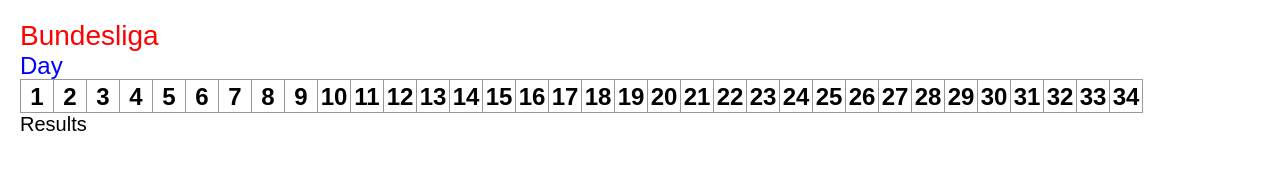
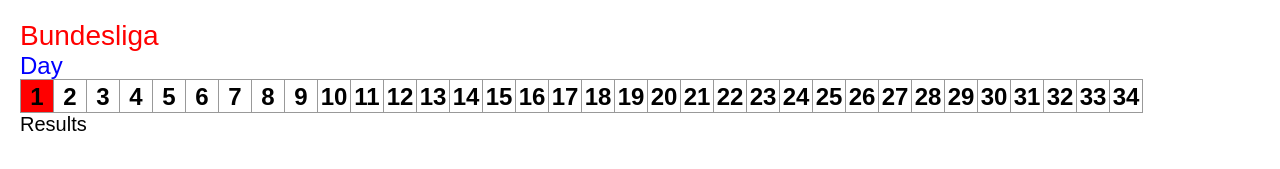
Before and after one commit to VladimirN73/react_001, a React (Create React App) app: page / in a window 1280 px wide. Shown: the top 169 px of the page. Built offline with nearby package versions, Linux system fonts and the light colour scheme.

Commit message:
add func SetDay

```diff
--- a/package.json
+++ b/package.json
@@ -10,6 +10,7 @@
     "react": "^16.7.0",
     "react-dom": "^16.7.0",
     "react-scripts": "2.1.2",
+    "redux": "^4.0.1",
     "typescript": "3.2.2"
   },
   "scripts": {
--- a/src/index.tsx
+++ b/src/index.tsx
@@ -3,6 +3,7 @@
 import './index.css';
 import App from './App';
 import * as serviceWorker from './serviceWorker';
+import { createStore, combineReducers } from 'redux';
 
 
 class LigaTitle extends React.Component {
@@ -10,33 +11,34 @@
     const title = 'Bundesliga';
 
     return (
-        <div>{title}</div>
+      <div>{title}</div>
     );
   }
 }
 
-class LigaDay extends React.Component {
+interface LigaDayProps {
+  day: number,
+  onDayChange: (day: number) => void;
+}
 
-  SquareX(iNumber:any) {
+class LigaDay extends React.Component<LigaDayProps> {
+
+  SquareX(iNumber: any) {
     return (
-      <button key={iNumber} className="square" onClick={() => this.HandleClick(iNumber)}>
+      <button
+        style={{ backgroundColor: iNumber === this.props.day ? "red" : "white" }}
+        key={iNumber} className="square" onClick={() => this.props.onDayChange(iNumber)}>
         {iNumber}
       </button>
     );
   }
 
-  HandleClick(iDay:any)
-  {
-    console.log(iDay);
-
-  }
-
   render() {
     const title = 'Day';
-    const iAmount:number = 34; // TODO to be provided from outside ...
+    const iAmount: number = 34; // TODO to be provided from outside ...
 
     var days = [];
-    for (var i = 1; i < iAmount+1; i++) {
+    for (var i = 1; i < iAmount + 1; i++) {
       days.push(this.SquareX(i));
     }
 
@@ -46,11 +48,9 @@
         <div className="board-row">
           {days}
 
-
-         {/*[0, 1, 2].map(
+          {/*[0, 1, 2].map(
            day => <div>{i}</div> )
          */}
-
 
         </div>
       </div>
@@ -63,13 +63,19 @@
     const title = 'Results';
 
     return (
-        <div>{title}</div>
+      <div>{title}</div>
     );
   }
 }
 
+interface BundesligaProps {
+  day: number
+  onDayChange: (day: number) => void;
+}
 
-class Bundesliga extends React.Component {
+class Bundesliga extends React.Component<BundesligaProps> {
+
+
   render() {
     return (
       <div className="bundesliga">
@@ -77,7 +83,7 @@
           <LigaTitle />
         </div>
         <div className="bundesliga-day-select">
-          <LigaDay />
+          <LigaDay day={this.props.day} onDayChange={day => this.props.onDayChange(day)} />
         </div>
         <div className="bundesliga-day-results">
           <LigaResults />
@@ -87,15 +93,63 @@
   }
 }
 
-class BundesligaContainer extends React.Component {
+
+interface State {
+  day: number
+}
+// functions
+//  LoadData
+//  ShowResults
+//
+// state/event
+//  OnDayChange
+//  OnDataLoading
+//  OnDataLoaded
+//  OnCancelDataLoading
+
+
+class BundesligaContainer extends React.Component<{}, State> {
+
+
+  state: State = {
+    day: 1
+  }
+
   render() {
     return (
-      <Bundesliga />
+      <Bundesliga day={this.state.day} onDayChange={day => this.setDay(day)} />
     );
+  }
+
+  setDay(day: number) {
+    this.setState({ day: day});
   }
 }
 
+const SET_CURRENT_DAY = 'SET_CURRENT_DAY';
 
+function SetCurrentDay(day: number) {
+
+  alert(day);
+
+  return {
+    type: SET_CURRENT_DAY,
+    day,
+  };
+}
+
+
+function ShowResults(state = [], action: any) {
+  switch (action.type) {
+    default:
+      return state
+  }
+}
+
+// loads data/results for the selected day
+function LoadData(iDay: number) {
+
+}
 
 
 // ========================================
```
Also changed, not shown: 1 other file (tests, documents, lock files or other folders).
